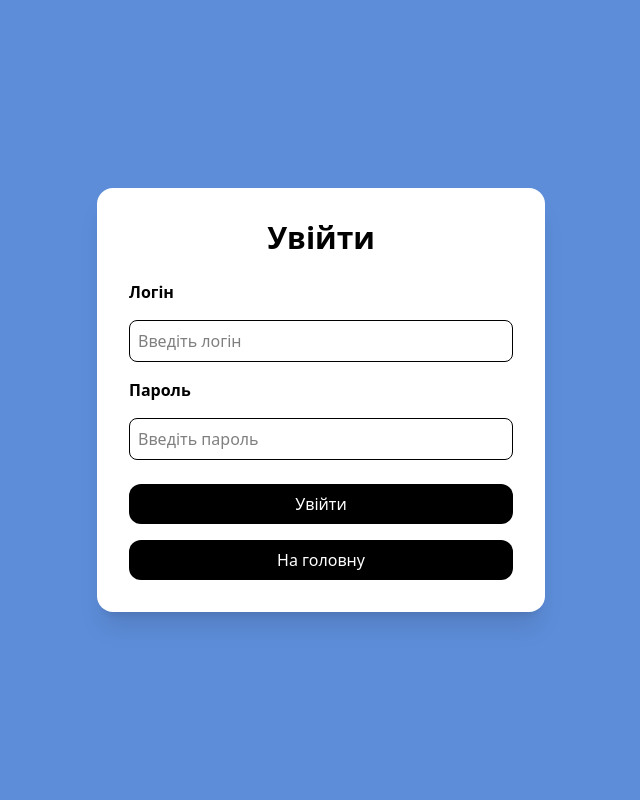
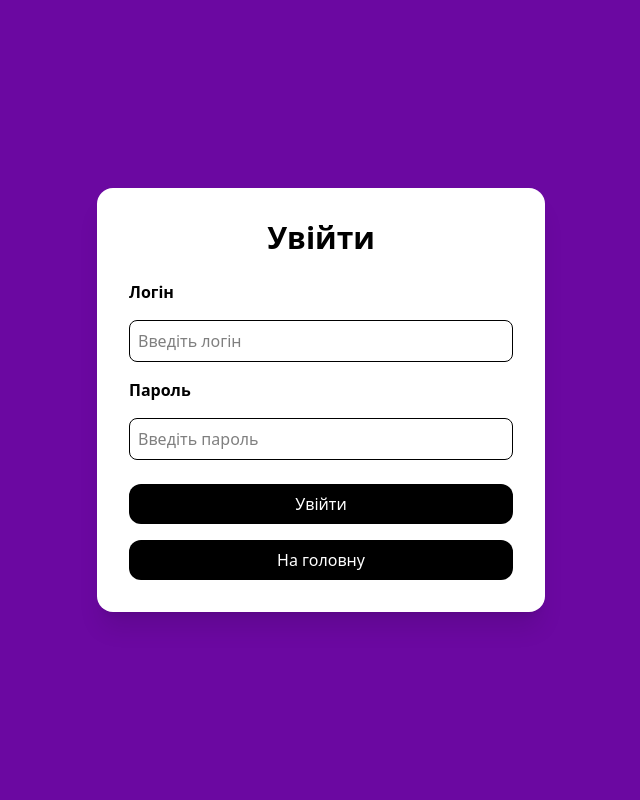
Before and after one commit to Ivansamokysh/techshop, a Flask app: page /login in a window 1280 px wide. Shown: the whole page, without its empty margins (319-959 px from the left). Run offline with Flask 3, Linux system fonts and the light colour scheme.

Commit message:
Update login.html

```diff
--- a/templates/login.html
+++ b/templates/login.html
@@ -16,7 +16,7 @@
     <title>Увійти</title>
   </head>
 
-  <body class="bg-[#5d8dd9] min-h-screen flex items-center justify-center p-6">
+  <body class="bg-[#6B08A1] min-h-screen flex items-center justify-center p-6">
     <div class="bg-white text-black rounded-2xl p-8 w-full max-w-md shadow-xl
                 animate__animated animate__fadeInDown">
 
```
